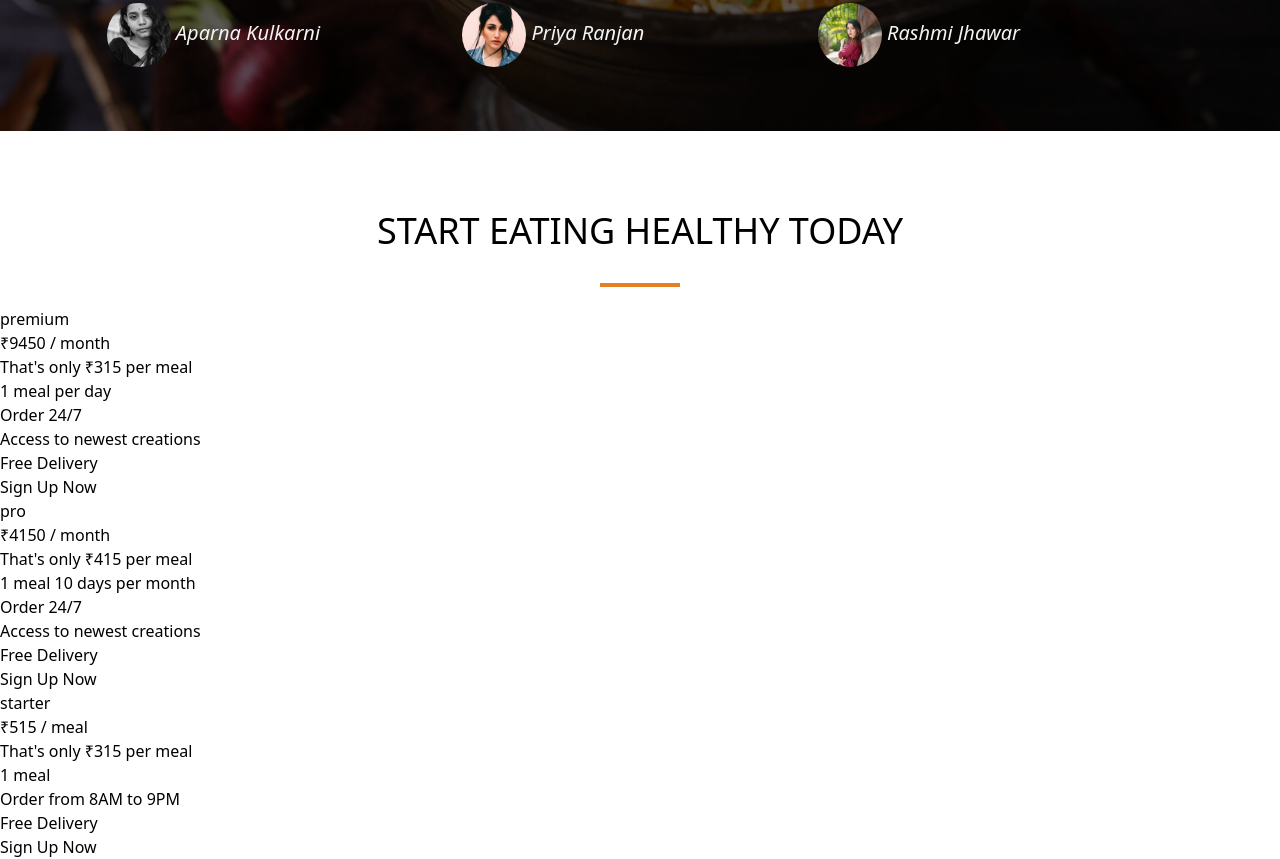
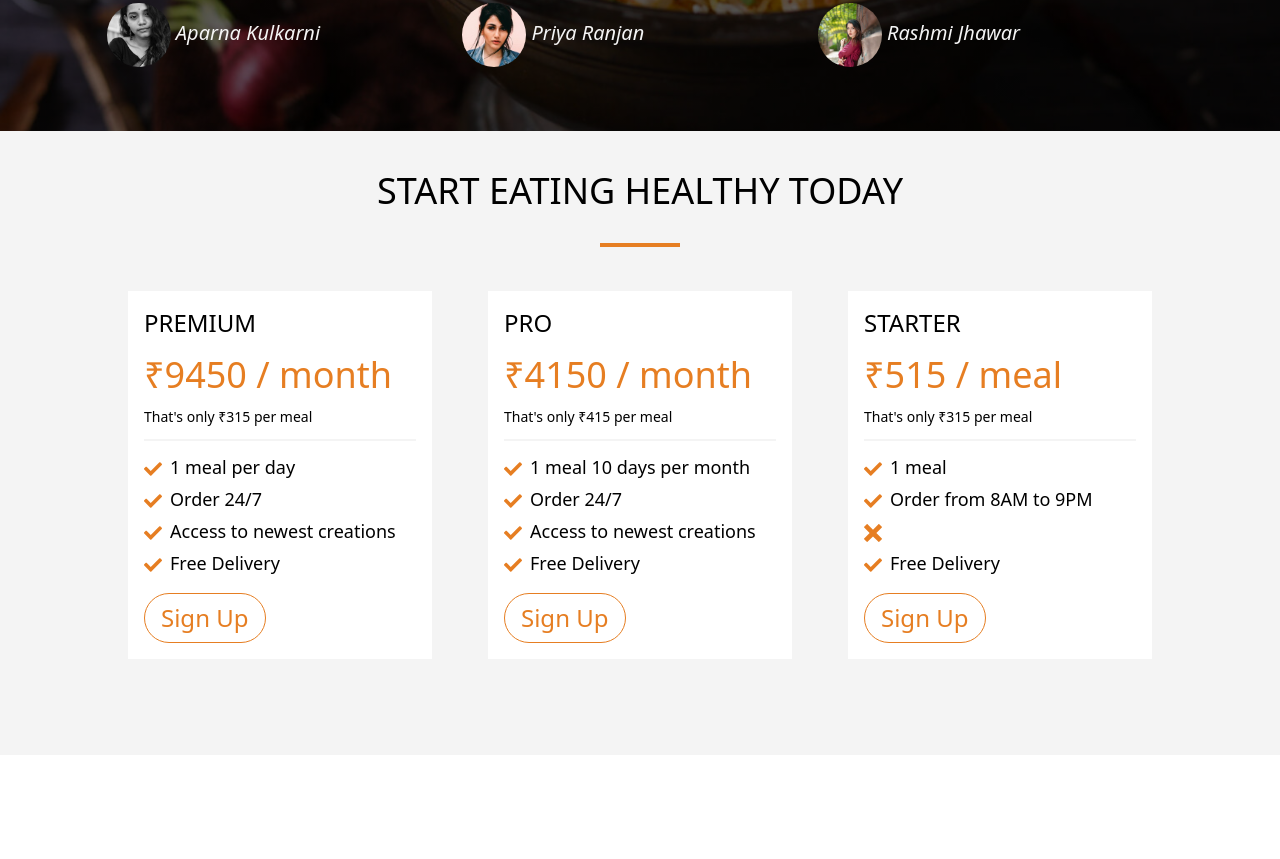
Before and after one commit to barnwalp/rasoi, a React (Create React App) app: page / in a window 1280 px wide. Shown: the part 3320-4179 px from the top of the page. After the commit the page ends 4075 px from the top, so only its background shows below. Built offline with nearby package versions, Linux system fonts and the light colour scheme.

Commit message:
feat/added style for signup section

```diff
--- a/src/App.js
+++ b/src/App.js
@@ -2,6 +2,8 @@ import { Fragment, useState } from 'react';
 import { AiFillStar } from 'react-icons/ai';
 import { BsFillPersonFill } from 'react-icons/bs';
 import { AiOutlineTwitter } from 'react-icons/ai';
+import { FaCheck } from 'react-icons/fa';
+import { ImCross } from 'react-icons/im';
 import logo from './assets/rasoi_logo.png';
 import locations from './assets/citi-data';
 import signUpData from './assets/sign-up-data.js';
@@ -56,20 +58,20 @@ const App = () => {
 
 	const signUp = signUpData.map((signUpPlan) => {
 		return (
-			<>
+			<div className="bg-white px-4">
 				<div>
-					<h3>{signUpPlan.plan}</h3>
-					<h3>{signUpPlan.rate}</h3>
-					<p>{signUpPlan.ratePerMeal}</p>
+					<h3 className="text-2xl mb-4 font-light uppercase mt-4">{signUpPlan.plan}</h3>
+					<h3 className="text-primary font-light mb-3 text-4xl">{signUpPlan.rate}</h3>
+					<p className="text-sm font-light pb-3 border-b-lightgray border-b-2">{signUpPlan.ratePerMeal}</p>
 				</div>
-				<div>
-					<p>{signUpPlan.frequency}</p>
-					<p>{signUpPlan.orderTime}</p>
-					<p>{signUpPlan.access ? "Access to newest creations" : ""}</p>
-					<p>Free Delivery</p>
+				<div className="py-3">
+					<p className="text-lg font-light mb-1"><FaCheck className="inline mr-2 text-primary"/>{signUpPlan.frequency}</p>
+					<p className="text-lg font-light mb-1"><FaCheck className="inline mr-2 text-primary"/>{signUpPlan.orderTime}</p>
+					<p className="text-lg font-light mb-1">{signUpPlan.access ? <FaCheck className="inline mr-2 text-primary"/> : <ImCross className="inline text-primary" />}{signUpPlan.access ? "Access to newest creations" : ""}</p>
+					<p className="text-lg font-light mb-1"><FaCheck className="inline mr-2 text-primary"/>Free Delivery</p>
 				</div>
-				<a href="#">Sign Up Now</a>
-			</>
+				<a className="transition ease-in-out delay-75 inline-block bg-white border-primary border rounded-full text-lg px-4 py-2 md:text-2xl mr-4 hover:bg-primary hover:text-white mb-4 text-primary" href="#">Sign Up</a>
+			</div>
 		)
 	})
 
@@ -235,11 +237,13 @@ const App = () => {
 					</div>
 				</div>
 			</section>
-			<section>
-				<h2 className="relative pt-10 mb-14 uppercase mt-10 font-light text-4xl text-center after:absolute after:content-[''] after:w-20 after:h-1 after:bg-primary after:mx-auto after:left-0 after:right-0 after:top-28">
+			<section className="bg-lightgray mt-0 pb-24">
+				<h2 className="relative pt-10 mb-14 uppercase font-light text-4xl text-center after:absolute after:content-[''] after:w-20 after:h-1 after:bg-primary after:mx-auto after:left-0 after:right-0 after:top-28">
 						Start Eating Healthy Today
 				</h2>
-				{ signUp }
+				<div className="w-4/5 mx-auto grid md:grid-cols-3 gap-14 mt-20">
+					{ signUp }
+				</div>
 			</section>
 		</Fragment>
   );
```
